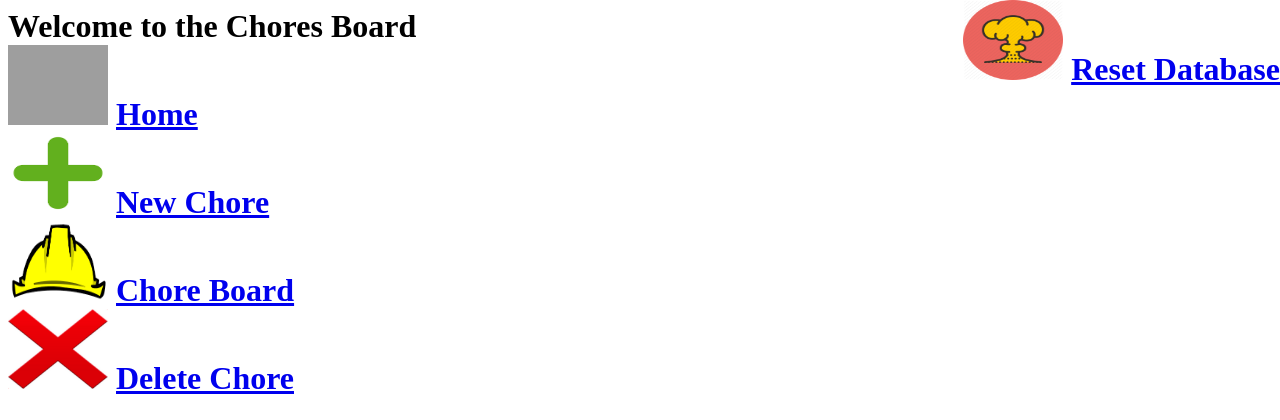
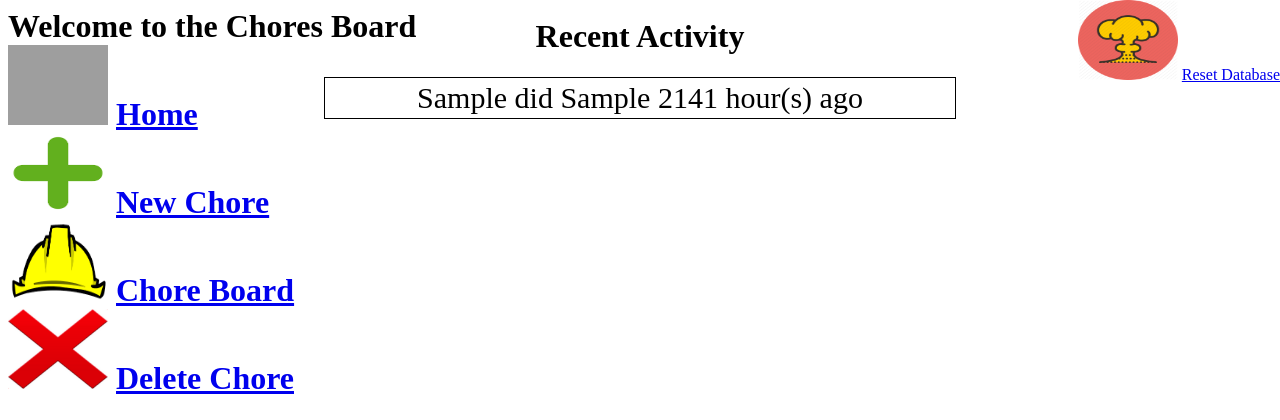
Before and after one commit to Joelllllll/chore_board, a Flask app: page / in a window 1280 px wide. Shown: the top 420 px of the page. Run offline with Flask 2, Linux system fonts and the light colour scheme; tables that the repository leaves empty hold one stand-in row (values such as "Sample post"); grey boxes are pictures that could not be loaded.

Commit message:
Added recent activity to home page

```diff
--- a/main.py
+++ b/main.py
@@ -26,7 +26,14 @@ class Chores(db.Model):
 ##----------------------------------------ROUTES----------------------------------------##
 @app.route('/')
 def index():
-    return render_template('home.html')
+    # We want to display most recent activity
+    chores = db.engine.execute(
+        """SELECT user, chore, ((STRFTIME('%s','NOW') + 10 * 3600) - STRFTIME('%s',"datetime")) / 3600 AS diff
+        FROM chores
+        ORDER BY datetime DESC
+        LIMIT 3"""
+        )
+    return render_template('home.html', table=chores, data=chores)
 
 ## New Chore
 @app.route('/new_chore', methods=['GET', 'POST'])
@@ -86,3 +93,5 @@ if __name__ == '__main__':
 ## TODO:
 # Actual log-in feature
 # change column hours ago to be days when > 24 hours
+# date current datetime
+# Recent activity
--- a/templates/home.html
+++ b/templates/home.html
@@ -2,6 +2,14 @@
 
 {% block home %}
     <h1>
+        <h1 align="center" style="margin-top:-400">Recent Activity</h1>
+        <table style="width:50%;border:1px solid black;margin-left:auto;margin-right:auto;margin-top:0;padding-top:0" align="center">
+        {% for item in data %}
+        <tr>
+            <td style="font-size:30px;text-align:center">{{item.user}} did {{item.chore}} {{item.diff}} hour(s) ago</td>
+        </tr>
+        {% endfor %}
+    </table>
             <!-- Reset DB -->
             <div style="position:absolute; float:right; right:0px; top:0px; z-index:2;">
                 <img src="/static/images/nuke.png" width="100" height="80" alt="Database">
```
Lines whose indentation alone changed are shown as unchanged.
